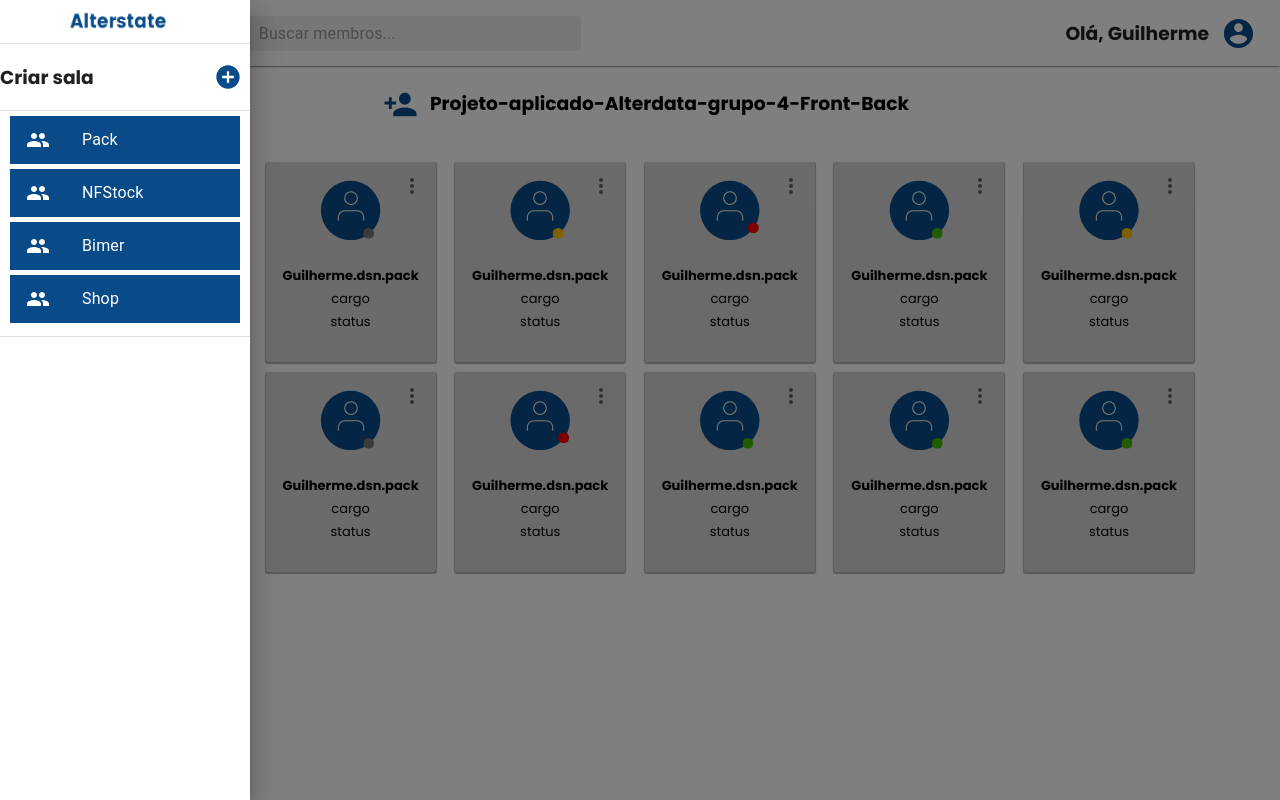
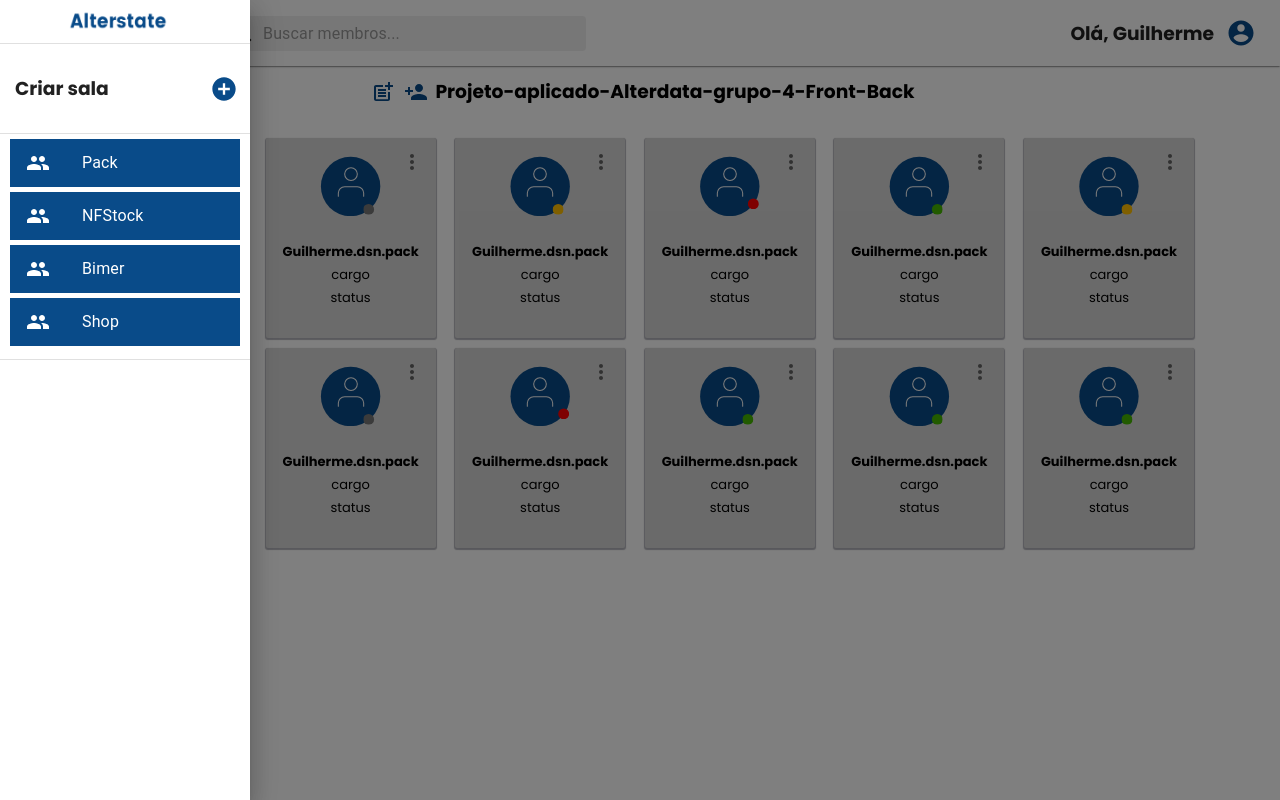
Before and after one commit to lucascs20182/alterstatus, a React (Vite) app: page /home in a window 1280 px wide. Both pictures are taken after a click on the button 36 px from the left and 33 px from the top of the page. Built offline with nearby package versions, Linux system fonts and the light colour scheme.

Commit message:
Alterações Appbar e card

```diff
--- a/src/components/Appbar/Appbar.jsx
+++ b/src/components/Appbar/Appbar.jsx
@@ -84,7 +84,6 @@ export default function PrimarySearchAppBar() {
             <Toolbar>
               <IconButton
                 edge="start"
-                className={classes.menuButton}
                 color="secondary"
                 aria-label="open drawer"
                 onClick={toggleDrawer(anchor, true)}
@@ -120,8 +119,8 @@ export default function PrimarySearchAppBar() {
                   color="secondary"
                 >
                   <AccountCircle style={{
-                    width: "35px",
-                    height: "35px"
+                    width: "30px",
+                    height: "30px"
                   }} />
                 </IconButton>
               </div>
@@ -142,11 +141,18 @@ export default function PrimarySearchAppBar() {
               <Divider />
               <h3 className={classes.createSquad}>
                 Criar sala
-                <AddCircle
-                    color="secondary"
-                    style={{ fontSize: 28,
-                    marginLeft: 120, }}>
-                  </AddCircle>
+                <IconButton
+                  aria-label="show more"
+                  aria-haspopup="true"
+                  color="secondary"
+                >
+                  <AddCircle
+                    style={{
+                      height: 28,
+                      width: 28,
+                    }}
+                  />
+                </IconButton>
               </h3>
 
               <Divider />
@@ -166,7 +172,6 @@ export default function PrimarySearchAppBar() {
 
           {renderMenu}
         </React.Fragment>
-
       ))}
     </div>
   )
@@ -177,17 +182,14 @@ const useStyles = makeStyles((theme) => ({
     flexGrow: 1,
   },
 
-  menuButton: {
-    marginRight: theme.spacing(2),
-  },
   title: {
     [theme.breakpoints.up('sm')]: {
       display: 'block',
     },
+    fontFamily: 'Poppins',
+    fontWeight: '700',
     color: "#094B89",
     fontSize: "25px",
-    fontStyle: "bold",
-    textShadow: "0px 0px 2px #094B89"
   },
 
   search: {
@@ -284,6 +286,8 @@ const useStyles = makeStyles((theme) => ({
   },
 
   createSquad: {
+    justifyContent: 'space-between',
+    marginLeft: 15,
     alignItems: "center",
     flex: 1,
     display: "flex",
--- a/src/components/Card/Card.jsx
+++ b/src/components/Card/Card.jsx
@@ -9,6 +9,7 @@ import fonts from '../../fonts/Fonts.css'
 import { makeStyles } from '@material-ui/core/styles';
 import PersonAddIcon from '@material-ui/icons/PersonAdd';
 import IconButton from '@material-ui/core/IconButton';
+import { PostAdd } from '@material-ui/icons';
 
 
 const useStyles = makeStyles((theme) => ({
@@ -68,6 +69,26 @@ const useStyles = makeStyles((theme) => ({
     fontSize: 13,
   },
 
+  addPessoa: {
+    height: 35,
+    width: 35,
+    paddingTop: 6,
+    paddingLeft: 6,
+    paddingRight: 10,
+    paddingBottom: 6,
+    alignSelf: 'center',
+  },
+
+  addCargo: {
+    height: 35,
+    width: 35,
+    paddingTop: 6,
+    paddingLeft: 6,
+    paddingRight: 6,
+    paddingBottom: 6,
+    alignSelf: 'center',
+  },
+
   status: {
     textAlign: "center",
     marginBottom: 2,
@@ -90,19 +111,22 @@ export default function CardMembros(props) {
   return (
     <div>
       <h3 style={{ textAlign: 'center' }}>
-        <IconButton
+      <IconButton className={classes.addCargo}
           aria-label="show more"
           aria-haspopup="true"
           color="secondary"
         >
-          <PersonAddIcon
-            style={{
-              height: 35,
-              width: 35,
-            }}
-          />
+          <PostAdd />
         </IconButton>
-        Projeto-aplicado-Alterdata-grupo-4-Front-Back</h3>
+        <IconButton className={classes.addPessoa}
+          aria-label="show more"
+          aria-haspopup="true"
+          color="secondary"
+        >
+          <PersonAddIcon />
+        </IconButton>
+        Projeto-aplicado-Alterdata-grupo-4-Front-Back
+      </h3>
       <div className={classes.container}>
         <div className={classes.root}>
           <div className={classes.info}>
@@ -238,6 +262,5 @@ export default function CardMembros(props) {
         </div>
       </div>
     </div>
-
   );
 }
```
